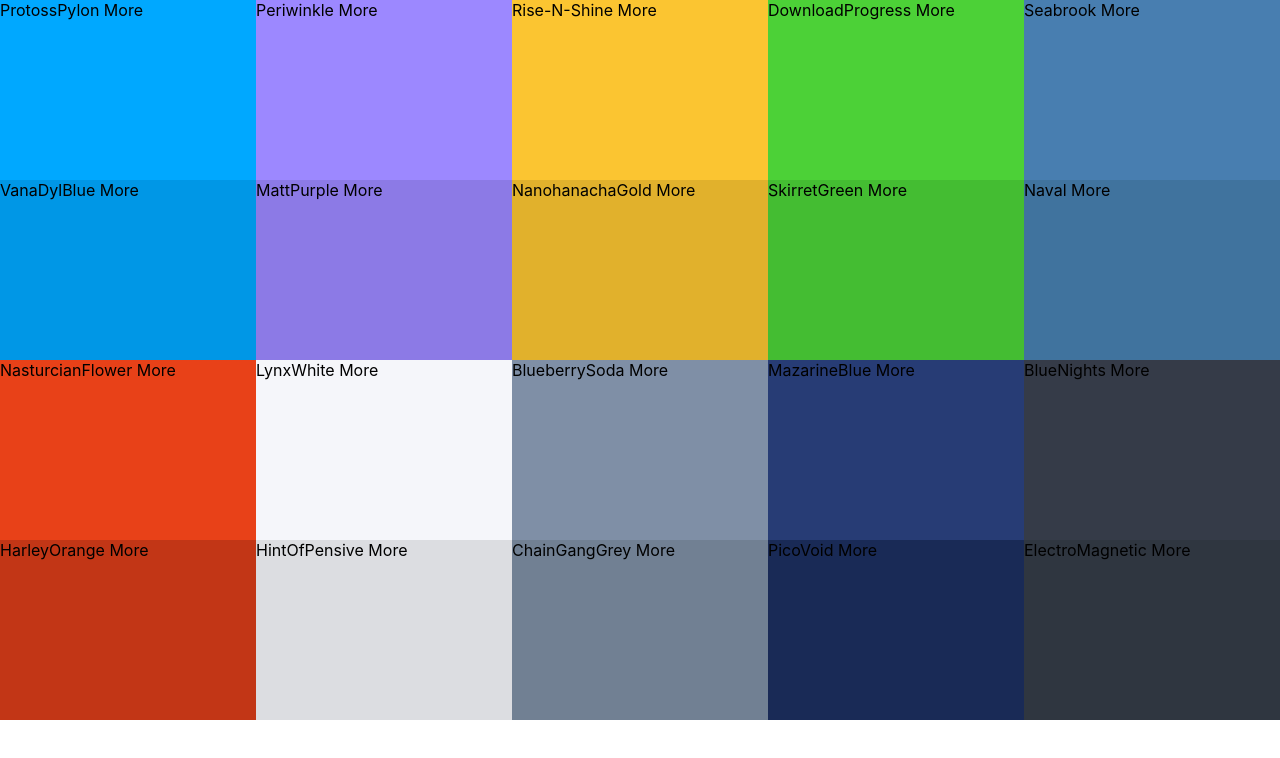
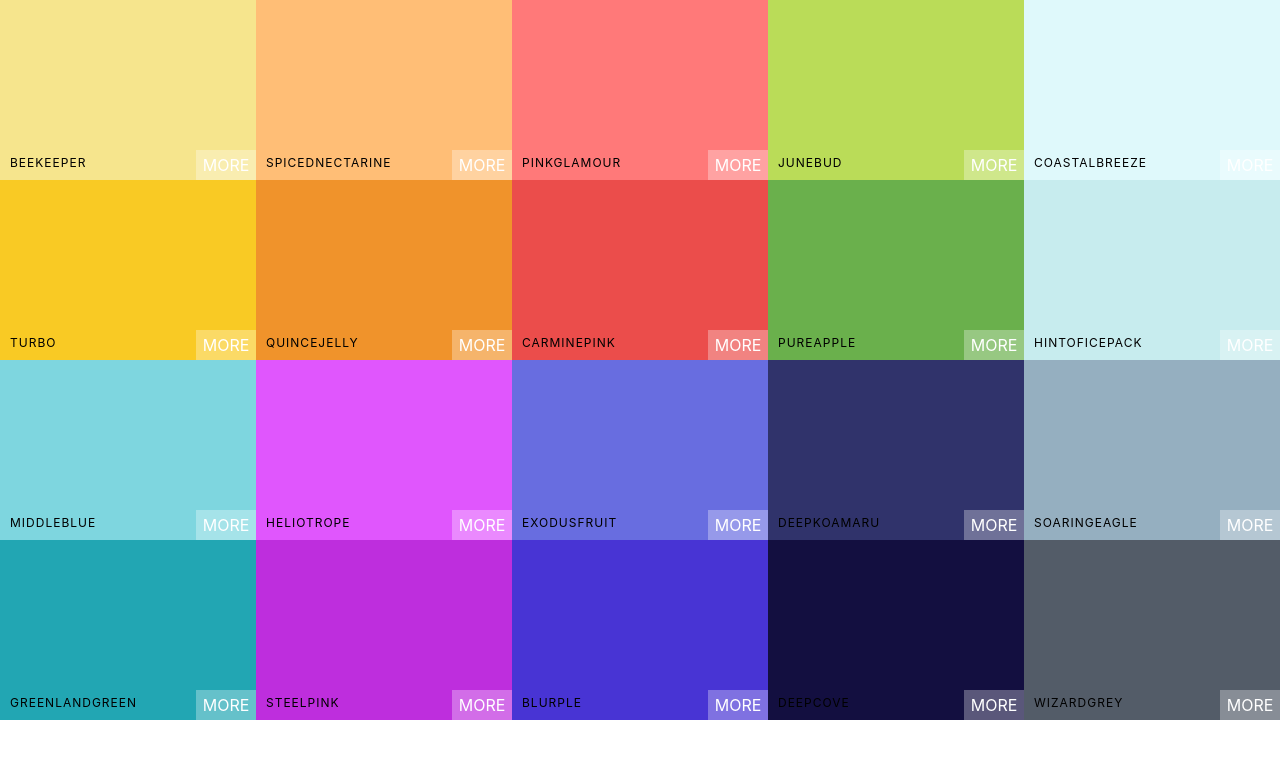
Before and after one commit to mjrdnr/color-project, a React (Create React App) app: page / in a window 1280 px wide. Shown: the top 758 px of the page. Built offline with nearby package versions, Linux system fonts and the light colour scheme.

Commit message:
Style ColorBox

```diff
--- a/src/App.js
+++ b/src/App.js
@@ -6,7 +6,7 @@
 function App() {
   return (
     <div>
-      <Palette {...seedColors[5]} />
+      <Palette {...seedColors[4]} />
     </div>
   );
 }
--- a/src/ColorBox.css
+++ b/src/ColorBox.css
@@ -5,4 +5,56 @@
     display: inline-block;
     position: relative;
     cursor: pointer;
+    margin-bottom: -4px;
 }
+
+.copy-button {
+    width: 100px;
+    height: 30px;
+    position: absolute;
+    display: inline-block;
+    top: 50%;
+    left: 50%;
+    margin-left: -50px;
+    margin-top: -15px;
+    text-align: center;
+    outline: none;
+    background: rgba(255, 255, 255, 0.3);
+    font-size: 1rem;
+    line-height: 30px;
+    color: white;
+    text-transform: uppercase;
+    border: none;
+    opacity: 0;
+}
+
+.ColorBox:hover .copy-button{
+    opacity: 1;
+    transition: 0.5s;
+}
+
+.box-content {
+    position: absolute;
+    width: 100%;
+    left: 0px;
+    bottom: 0px;
+    padding: 10px;
+    color: black;
+    letter-spacing: 1px;
+    text-transform: uppercase;
+    font-size: 12px;
+}
+
+.see-more {
+    background: rgba(255, 255, 255, 0.3);
+    position: absolute;
+    border: none;
+    right: 0px;
+    bottom: 0px;
+    color: white;
+    width: 60px;
+    height: 30px;
+    text-align: center;
+    line-height: 30px;
+    text-transform: uppercase;
+}
--- a/src/ColorBox.js
+++ b/src/ColorBox.js
@@ -3,10 +3,16 @@
 
 class ColorBox extends Component {
     render() {
+        const { name, background } = this.props;
         return (
-            <div style={{ background: this.props.background }} className='ColorBox'>
-                <span>{this.props.name} </span>
-                <span>More</span>
+            <div style={{ background }} className='ColorBox'>
+                <div className="copy-container">
+                    <div className="box-content">
+                        <span>{name}</span>
+                    </div>
+                    <button className="copy-button">Copy</button>
+                </div>
+                <span className="see-more">More</span>
             </div>
         )
     }
```
